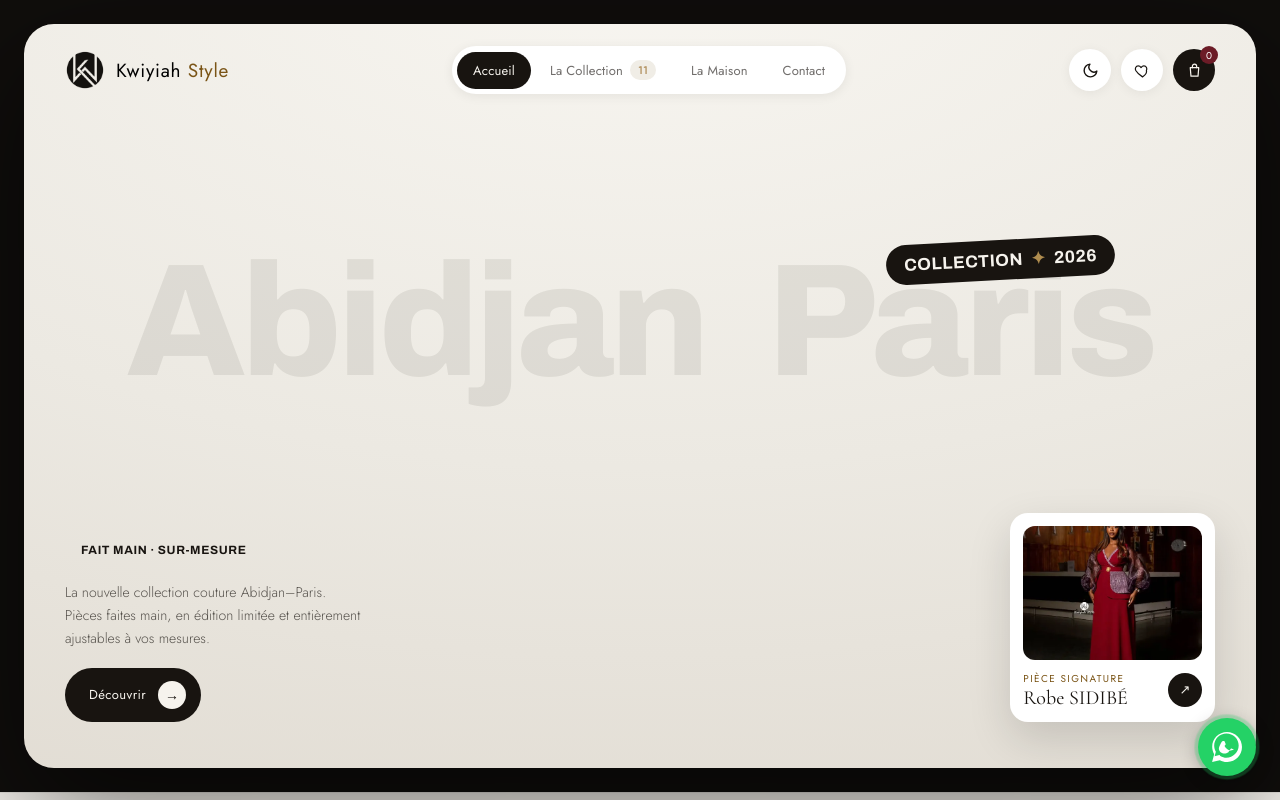
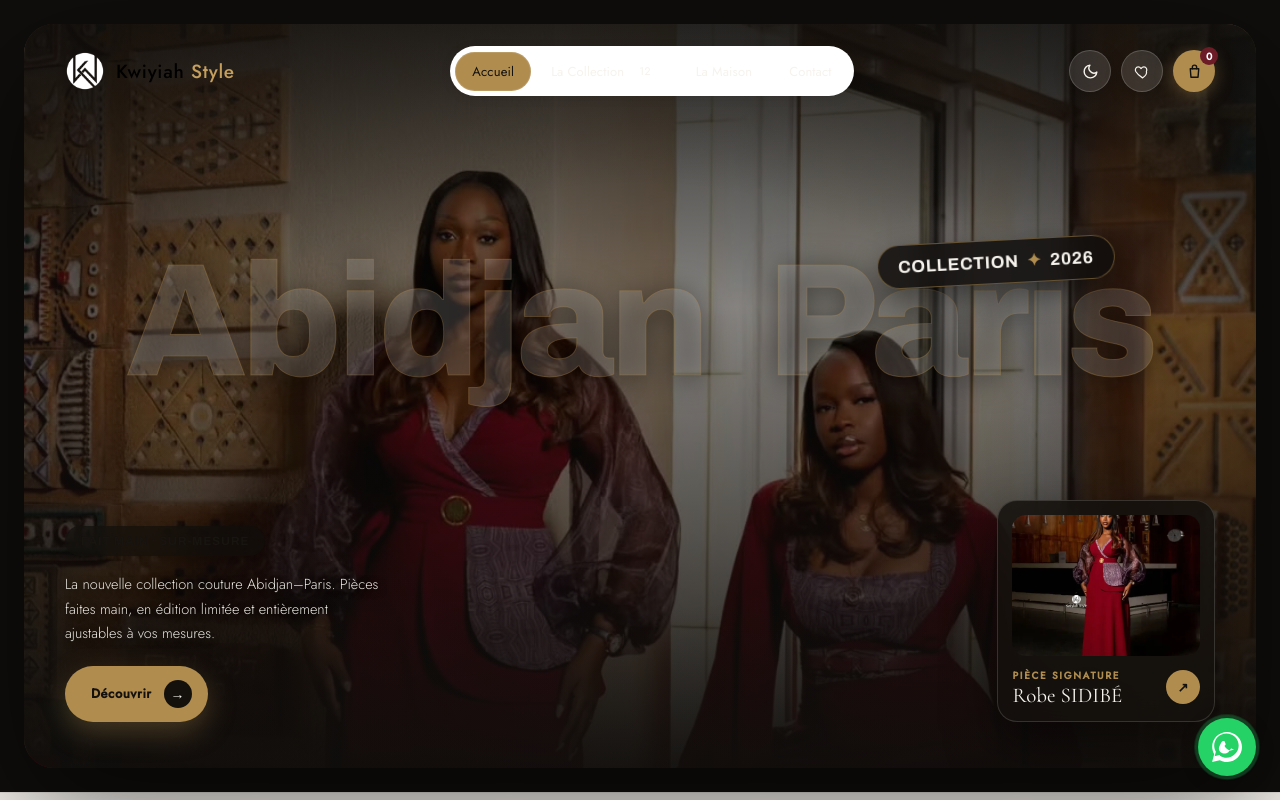
Before and after one commit to ephremkouadio2003-prog/kwiyiah, a website: page site/index.html in a window 1280 px wide. Shown: the top 800 px of the page. Drawn offline with nearby package versions, Linux system fonts and the light colour scheme.

Commit message:
feat: fond héro haute couture, typographie parfaite et ajout de l'ensemble AKOUBA

```diff
--- a/site/index.html
+++ b/site/index.html
@@ -505,18 +505,23 @@ a{color:inherit;text-decoration:none}
 <div>
   <!-- HERO VITRINE (style Gravity Free) -->
   <section style="padding:clamp(12px,2vw,24px);background:#100e0c">
-    <div class="kw-hero-inner" style="position:relative;border-radius:30px;overflow:hidden;background:radial-gradient(135% 120% at 50% -10%,#f8f6f1 0%,#ece9e2 58%,#e2ddd4 100%);min-height:min(840px,93vh);box-shadow:0 40px 120px rgba(0,0,0,.55)">
+    <div class="kw-hero-inner" style="position:relative;border-radius:30px;overflow:hidden;background:#100e0c;min-height:min(840px,93vh);box-shadow:0 40px 120px rgba(0,0,0,.55)">
+      <!-- FOND ÉDITORIAL HAUTE COUTURE AVEC VOILE DE CONTRASTE -->
+      <div class="kw-hero-bg-media" style="position:absolute;inset:0;z-index:1;overflow:hidden;pointer-events:none">
+        <img fetchpriority="high" decoding="async" src="assets/eva-sidibe.webp" srcset="assets/eva-sidibe-540.webp 540w, assets/eva-sidibe.webp 1080w" sizes="100vw" alt="Kwiyiah Style Haute Couture" style="width:100%;height:100%;object-fit:cover;object-position:center 22%;filter:brightness(0.72) saturate(1.18)">
+        <div style="position:absolute;inset:0;background:linear-gradient(180deg, rgba(16,14,12,0.82) 0%, rgba(16,14,12,0.3) 38%, rgba(16,14,12,0.58) 68%, rgba(16,14,12,0.94) 100%)"></div>
+        <div style="position:absolute;inset:0;background:radial-gradient(ellipse at 50% 50%, transparent 40%, rgba(16,14,12,0.65) 100%)"></div>
+      </div>
+
       <!-- BAR -->
       <div class="kw-header-bar" style="position:absolute;top:0;left:0;right:0;z-index:6;display:flex;align-items:center;justify-content:space-between;padding:22px clamp(18px,3.2vw,48px)">
-        <!-- Logo et icônes forment une seule ligne ; sur mobile, c'est cette
-             ligne qui reste visible, la navigation passant en dessous. -->
         <div class="kw-header-top">
-        <button type="button" onClick="{{ goAccueil }}" aria-label="Kwiyiah Style — retour à l'accueil" style="background:transparent;border:0;padding:0;font:inherit;text-align:inherit;display:flex;align-items:center;gap:11px;cursor:pointer;color:#181410 !important">
-          <img src="assets/markd.png" alt="" width="40" height="40" style="width:40px;height:40px">
-          <span style="font-size:19px;letter-spacing:.04em;color:#181410 !important">Kwiyiah <span style="color:#7a5416">Style</span></span>
+        <button type="button" onClick="{{ goAccueil }}" aria-label="Kwiyiah Style — retour à l'accueil" style="background:transparent;border:0;padding:0;font:inherit;text-align:inherit;display:flex;align-items:center;gap:11px;cursor:pointer;color:#f6f3ed !important">
+          <img src="assets/markw.png" alt="" width="40" height="40" style="width:40px;height:40px">
+          <span style="font-size:19px;letter-spacing:.04em;color:#f6f3ed !important;font-weight:500">Kwiyiah <span style="color:#c59f5b">Style</span></span>
         </button>
         <div class="kw-header-actions" style="display:flex;align-items:center;gap:10px">
-          <button onClick="{{ toggleTheme }}" aria-label="{{ themeLabel }}" title="{{ themeLabel }}" style="width:42px;height:42px;border-radius:50%;background:#fff;box-shadow:0 2px 12px rgba(0,0,0,.06);color:#181410;display:flex;align-items:center;justify-content:center;transition:var(--theme-transition)">
+          <button onClick="{{ toggleTheme }}" aria-label="{{ themeLabel }}" title="{{ themeLabel }}" style="width:42px;height:42px;border-radius:50%;background:rgba(255,255,255,0.12);backdrop-filter:blur(14px);border:1px solid rgba(255,255,255,0.18);color:#f6f3ed;display:flex;align-items:center;justify-content:center;transition:var(--theme-transition);box-shadow:0 4px 16px rgba(0,0,0,0.25)">
             <sc-if value="{{ isDarkTheme }}" hint-placeholder-val="{{ true }}">
               <svg width="18" height="18" viewBox="0 0 24 24" fill="none" stroke="currentColor" stroke-width="2" stroke-linecap="round" stroke-linejoin="round"><circle cx="12" cy="12" r="5"/><line x1="12" y1="1" x2="12" y2="3"/><line x1="12" y1="21" x2="12" y2="23"/><line x1="4.22" y1="4.22" x2="5.64" y2="5.64"/><line x1="18.36" y1="18.36" x2="19.78" y2="19.78"/><line x1="1" y1="12" x2="3" y2="12"/><line x1="21" y1="12" x2="23" y2="12"/><line x1="4.22" y1="19.78" x2="5.64" y2="18.36"/><line x1="18.36" y1="5.64" x2="19.78" y2="4.22"/></svg>
             </sc-if>
@@ -524,13 +529,13 @@ a{color:inherit;text-decoration:none}
               <svg width="17" height="17" viewBox="0 0 24 24" fill="none" stroke="currentColor" stroke-width="2" stroke-linecap="round" stroke-linejoin="round"><path d="M21 12.79A9 9 0 1 1 11.21 3 7 7 0 0 0 21 12.79z"/></svg>
             </sc-if>
           </button>
-          <button onClick="{{ goFavorites }}" aria-label="{{ favLabelNav }}" title="Favoris" style="position:relative;width:42px;height:42px;border-radius:50%;background:#fff;box-shadow:0 2px 12px rgba(0,0,0,.06);color:#181410;display:flex;align-items:center;justify-content:center"><svg width="17" height="17" viewBox="0 0 24 24" fill="none" stroke="currentColor" stroke-width="1.7" stroke-linecap="round" stroke-linejoin="round"><path d="M12 21s-7-4.6-9.5-9C1 9 2.5 5.5 6 5.5c2 0 3.2 1.2 4 2.3.8-1.1 2-2.3 4-2.3 3.5 0 5 3.5 3.5 6.5C19 16.4 12 21 12 21z"/></svg><sc-if value="{{ hasFav }}" hint-placeholder-val="{{ false }}"><span style="position:absolute;top:-3px;right:-3px;min-width:18px;height:18px;padding:0 4px;background:#9a6f2e;color:#fff;border-radius:30px;font-size:10px;display:flex;align-items:center;justify-content:center">{{ favCount }}</span></sc-if></button>
-          <button onClick="{{ openCart }}" aria-label="{{ cartLabel }}" title="Panier" style="position:relative;width:42px;height:42px;border-radius:50%;background:#181410;color:#f6f3ed;display:flex;align-items:center;justify-content:center"><svg width="17" height="17" viewBox="0 0 24 24" fill="none" stroke="currentColor" stroke-width="1.7" stroke-linecap="round" stroke-linejoin="round"><path d="M6 8h12l-1 12H7L6 8z"/><path d="M9 8V6a3 3 0 0 1 6 0v2"/></svg><span style="position:absolute;top:-3px;right:-3px;min-width:18px;height:18px;padding:0 4px;background:#6c1c27;color:#fff;border-radius:30px;font-size:10px;display:flex;align-items:center;justify-content:center">{{ cartCount }}</span></button>
+          <button onClick="{{ goFavorites }}" aria-label="{{ favLabelNav }}" title="Favoris" style="position:relative;width:42px;height:42px;border-radius:50%;background:rgba(255,255,255,0.12);backdrop-filter:blur(14px);border:1px solid rgba(255,255,255,0.18);box-shadow:0 4px 16px rgba(0,0,0,.25);color:#f6f3ed;display:flex;align-items:center;justify-content:center"><svg width="17" height="17" viewBox="0 0 24 24" fill="none" stroke="currentColor" stroke-width="1.7" stroke-linecap="round" stroke-linejoin="round"><path d="M12 21s-7-4.6-9.5-9C1 9 2.5 5.5 6 5.5c2 0 3.2 1.2 4 2.3.8-1.1 2-2.3 4-2.3 3.5 0 5 3.5 3.5 6.5C19 16.4 12 21 12 21z"/></svg><sc-if value="{{ hasFav }}" hint-placeholder-val="{{ false }}"><span style="position:absolute;top:-3px;right:-3px;min-width:18px;height:18px;padding:0 4px;background:#b08d4f;color:#14110d;font-weight:700;border-radius:30px;font-size:10px;display:flex;align-items:center;justify-content:center">{{ favCount }}</span></sc-if></button>
+          <button onClick="{{ openCart }}" aria-label="{{ cartLabel }}" title="Panier" style="position:relative;width:42px;height:42px;border-radius:50%;background:#b08d4f;color:#14110d;box-shadow:0 4px 18px rgba(176,141,79,.4);display:flex;align-items:center;justify-content:center"><svg width="17" height="17" viewBox="0 0 24 24" fill="none" stroke="currentColor" stroke-width="2" stroke-linecap="round" stroke-linejoin="round"><path d="M6 8h12l-1 12H7L6 8z"/><path d="M9 8V6a3 3 0 0 1 6 0v2"/></svg><span style="position:absolute;top:-3px;right:-3px;min-width:18px;height:18px;padding:0 4px;background:#6c1c27;color:#fff;font-weight:700;border-radius:30px;font-size:10px;display:flex;align-items:center;justify-content:center">{{ cartCount }}</span></button>
         </div>
         </div>
         <nav class="kw-header-nav" aria-label="Navigation principale">
-          <sc-for list="{{ nav }}" as="n" hint-placeholder-count="4">
-            <button onClick="{{ n.onClick }}" style="display:inline-flex;align-items:center;gap:7px;padding:9px 16px;border-radius:30px;font-size:13px;letter-spacing:.01em;background:{{ n.bg }};color:{{ n.color }}">{{ n.label }}<sc-if value="{{ n.hasBadge }}" hint-placeholder-val="{{ false }}"><span style="padding:2px 8px;background:{{ n.badgeBg }};border-radius:30px;font-size:11px;color:{{ n.badgeColor }}">{{ n.badge }}</span></sc-if></button>
+          <sc-for list="{{ heroNav }}" as="n" hint-placeholder-count="4">
+            <button onClick="{{ n.onClick }}" style="display:inline-flex;align-items:center;gap:7px;padding:9px 16px;border-radius:30px;font-size:13px;letter-spacing:.01em;background:{{ n.bg }};color:{{ n.color }};border:1px solid rgba(255,255,255,0.12)">{{ n.label }}<sc-if value="{{ n.hasBadge }}" hint-placeholder-val="{{ false }}"><span style="padding:2px 8px;background:{{ n.badgeBg }};border-radius:30px;font-size:11px;color:{{ n.badgeColor }}">{{ n.badge }}</span></sc-if></button>
           </sc-for>
         </nav>
 
@@ -538,31 +543,27 @@ a{color:inherit;text-decoration:none}
 
       <h1 class="kw-sr-only">Kwiyiah Style — haute couture sur-mesure, collection Abidjan-Paris</h1>
       <!-- TITRE EN FOND -->
-      <!-- Espace ordinaire (et non insécable) + word-spacing : le mot « Paris »
-           peut passer à la ligne sur mobile, où le titre débordait de 50 px. -->
-      <div class="kw-hero-title" aria-hidden="true" style="position:absolute;z-index:2;top:40%;left:0;right:0;transform:translateY(-50%);margin:0;text-align:center;font-family:'Archivo',sans-serif;font-weight:800;font-size:clamp(58px,12.5vw,208px);line-height:.84;letter-spacing:-.03em;word-spacing:.22em;color:rgba(24,20,16,0.08);white-space:nowrap;pointer-events:none">Abidjan Paris</div>
-
-      <!-- Emplacement du visuel central du héros. L'ancienne vidéo détourée
-           (assets/vetement.mp4 + canvas) a été retirée ; déposer ici le nouveau
-           média (img ou video) dans ce conteneur. -->
-      <div class="kw-hero-media" style="position:absolute;z-index:3;left:50%;bottom:0;transform:translateX(-50%);width:clamp(330px,47vw,660px);height:min(820px,88vh);pointer-events:none"></div>
+      <div class="kw-hero-title" aria-hidden="true" style="position:absolute;z-index:2;top:40%;left:0;right:0;transform:translateY(-50%);margin:0;text-align:center;font-family:'Archivo',sans-serif;font-weight:800;font-size:clamp(58px,12.5vw,208px);line-height:.84;letter-spacing:-.03em;word-spacing:.22em;color:rgba(246,243,237,0.16);text-shadow:0 4px 30px rgba(0,0,0,0.5);white-space:nowrap;pointer-events:none;-webkit-text-stroke:1px rgba(176,141,79,0.32)">Abidjan Paris</div>
 
       <!-- BADGE -->
-      <div class="kw-hero-badge" style="position:absolute;z-index:5;top:29%;right:clamp(30px,11vw,180px);transform:rotate(-3deg);display:inline-flex;align-items:center;gap:8px;padding:10px 18px;background:#181410;color:#f6f3ed;border-radius:40px;font-family:'Archivo',sans-serif;font-weight:700;font-size:clamp(12px,1.35vw,19px);letter-spacing:.03em">COLLECTION <span style="color:#b08d4f">✦</span> 2026</div>
+      <div class="kw-hero-badge" style="position:absolute;z-index:5;top:29%;right:clamp(30px,11vw,180px);transform:rotate(-3deg);display:inline-flex;align-items:center;gap:8px;padding:11px 20px;background:rgba(16,14,12,0.85);backdrop-filter:blur(14px);color:#f6f3ed;border:1px solid rgba(176,141,79,0.5);border-radius:40px;font-family:'Archivo',sans-serif;font-weight:700;font-size:clamp(12px,1.35vw,18px);letter-spacing:.04em;box-shadow:0 12px 30px rgba(0,0,0,0.5)">COLLECTION <span style="color:#b08d4f">✦</span> 2026</div>
 
       <!-- COPIE BAS GAUCHE -->
-      <div class="kw-hero-copy" style="position:absolute;z-index:5;left:clamp(18px,3.2vw,48px);bottom:clamp(26px,3.6vw,50px);max-width:300px">
-        <div style="display:inline-flex;align-items:center;padding:8px 16px;border:1.5px solid #181410 !important;border-radius:40px;font-family:'Archivo',sans-serif;font-weight:700;font-size:12px;letter-spacing:.05em;color:#181410 !important;margin-bottom:16px">FAIT MAIN · SUR-MESURE</div>
-        <p style="font-size:14px;line-height:1.65;color:rgba(24,20,16,.7);font-weight:300;margin-bottom:18px">La nouvelle collection couture Abidjan–Paris. Pièces faites main, en édition limitée et entièrement ajustables à vos mesures.</p>
-        <button onClick="{{ goBoutique }}" style="display:inline-flex;align-items:center;gap:12px;padding:13px 15px 13px 24px;background:#181410;color:#f6f3ed;border-radius:40px;font-size:13px;letter-spacing:.03em" style-hover="background:#9a6f2e">Découvrir <span style="width:28px;height:28px;border-radius:50%;background:#f6f3ed;color:#181410;display:flex;align-items:center;justify-content:center;font-size:14px">→</span></button>
+      <div class="kw-hero-copy" style="position:absolute;z-index:5;left:clamp(18px,3.2vw,48px);bottom:clamp(26px,3.6vw,50px);max-width:320px">
+        <div style="display:inline-flex;align-items:center;padding:8px 16px;border:1.5px solid #b08d4f !important;background:rgba(16,14,12,0.65);backdrop-filter:blur(12px);border-radius:40px;font-family:'Archivo',sans-serif;font-weight:700;font-size:12px;letter-spacing:.06em;color:#d4af37 !important;margin-bottom:16px;box-shadow:0 4px 16px rgba(0,0,0,0.3)">FAIT MAIN · SUR-MESURE</div>
+        <p style="font-size:14.5px;line-height:1.7;color:rgba(246,243,237,.95);font-weight:300;margin-bottom:20px;text-shadow:0 2px 8px rgba(0,0,0,0.7)">La nouvelle collection couture Abidjan–Paris. Pièces faites main, en édition limitée et entièrement ajustables à vos mesures.</p>
+        <button onClick="{{ goBoutique }}" style="display:inline-flex;align-items:center;gap:12px;padding:14px 16px 14px 26px;background:#b08d4f;color:#14110d;font-weight:600;border-radius:40px;font-size:13px;letter-spacing:.04em;box-shadow:0 10px 28px rgba(176,141,79,0.35);border:0;cursor:pointer" style-hover="background:#c9a96a;transform:translateY(-2px)">Découvrir <span style="width:28px;height:28px;border-radius:50%;background:#14110d;color:#f6f3ed;display:flex;align-items:center;justify-content:center;font-size:14px">→</span></button>
       </div>
 
       <!-- CARTE PRODUIT BAS DROITE -->
-      <div onClick="{{ goSidibe }}" onKeyDown="{{ goSidibeKey }}" role="button" tabindex="0" aria-label="Voir la robe SIDIBÉ" class="kw-hero-card" style="position:absolute;z-index:5;right:clamp(18px,3.2vw,48px);bottom:clamp(26px,3.6vw,50px);display:flex;flex-direction:column;gap:11px;width:clamp(180px,16vw,222px);padding:13px;background:#fff;border-radius:18px;box-shadow:0 16px 44px rgba(0,0,0,.14);text-align:left;color:var(--text-primary);cursor:pointer" style-hover="box-shadow:0 22px 60px rgba(0,0,0,.2)">
-        <div style="overflow:hidden;border-radius:12px;aspect-ratio:4/3;background:#ece9e2"><img fetchpriority="high" decoding="async" src="assets/sidibe-1.webp" srcset="assets/sidibe-1-540.webp 540w, assets/sidibe-1.webp 1080w" sizes="(max-width:768px) 84px, 222px" alt="Robe SIDIBÉ" style="width:100%;height:100%;object-fit:cover"></div>
+      <div onClick="{{ goSidibe }}" onKeyDown="{{ goSidibeKey }}" role="button" tabindex="0" aria-label="Voir la robe SIDIBÉ" class="kw-hero-card" style="position:absolute;z-index:5;right:clamp(18px,3.2vw,48px);bottom:clamp(26px,3.6vw,50px);display:flex;flex-direction:column;gap:12px;width:clamp(190px,17vw,230px);padding:14px;background:rgba(20,17,14,0.85);backdrop-filter:blur(20px);border:1px solid rgba(255,255,255,0.14);border-radius:20px;box-shadow:0 20px 50px rgba(0,0,0,.5);text-align:left;color:#f6f3ed;cursor:pointer;transition:transform .2s ease,box-shadow .2s ease" style-hover="transform:translateY(-4px);box-shadow:0 24px 60px rgba(0,0,0,.65);border-color:rgba(176,141,79,0.5)">
+        <div style="overflow:hidden;border-radius:14px;aspect-ratio:4/3;background:#181410"><img fetchpriority="high" decoding="async" src="assets/sidibe-1.webp" srcset="assets/sidibe-1-540.webp 540w, assets/sidibe-1.webp 1080w" sizes="(max-width:768px) 84px, 222px" alt="Robe SIDIBÉ" style="width:100%;height:100%;object-fit:cover"></div>
         <div style="display:flex;align-items:center;justify-content:space-between;gap:10px">
-          <div style="min-width:0"><div style="font-size:10px;letter-spacing:.14em;text-transform:uppercase;color:var(--gold);margin-bottom:2px;white-space:nowrap">Pièce signature</div><div style="font-family:'Cormorant Garamond',serif;font-size:20px;line-height:1.05;white-space:nowrap">Robe SIDIBÉ</div></div>
-          <span style="flex:none;width:34px;height:34px;border-radius:50%;background:#181410;color:#f6f3ed;display:flex;align-items:center;justify-content:center;font-size:13px">↗</span>
+          <div style="min-width:0">
+            <div style="font-size:10px;letter-spacing:.16em;text-transform:uppercase;color:#b08d4f;margin-bottom:2px;white-space:nowrap;font-weight:600">Pièce signature</div>
+            <div style="font-family:'Cormorant Garamond',serif;font-size:21px;line-height:1.05;white-space:nowrap;color:#f6f3ed">Robe SIDIBÉ</div>
+          </div>
+          <span style="flex:none;width:34px;height:34px;border-radius:50%;background:#b08d4f;color:#14110d;display:flex;align-items:center;justify-content:center;font-size:13px;font-weight:700">↗</span>
         </div>
       </div>
 
@@ -607,7 +608,7 @@ a{color:inherit;text-decoration:none}
   <!-- MUSES MARQUEE -->
   <div aria-hidden="true" style="padding:36px 0;border-top:1px solid var(--border-color);overflow:hidden;white-space:nowrap">
     <div style="display:inline-block;animation:kwMarq 34s linear infinite">
-      <span style="font-family:'Cormorant Garamond',serif;font-size:clamp(46px,8vw,108px);font-weight:600;color:transparent;-webkit-text-stroke:1px rgba(176,141,79,.55);letter-spacing:.02em">SIDIBÉ &nbsp;·&nbsp; EVA &nbsp;·&nbsp; DIOR &nbsp;·&nbsp; JADA &nbsp;·&nbsp; JESSICA &nbsp;·&nbsp; DIANA &nbsp;·&nbsp; INAYA &nbsp;·&nbsp; SIDIBÉ &nbsp;·&nbsp; EVA &nbsp;·&nbsp; DIOR &nbsp;·&nbsp; JADA &nbsp;·&nbsp; JESSICA &nbsp;·&nbsp; DIANA &nbsp;·&nbsp; INAYA &nbsp;·&nbsp; </span>
+      <span style="font-family:'Cormorant Garamond',serif;font-size:clamp(46px,8vw,108px);font-weight:600;color:transparent;-webkit-text-stroke:1px rgba(176,141,79,.55);letter-spacing:.02em">SIDIBÉ &nbsp;·&nbsp; EVA &nbsp;·&nbsp; DIOR &nbsp;·&nbsp; JADA &nbsp;·&nbsp; JESSICA &nbsp;·&nbsp; DIANA &nbsp;·&nbsp; INAYA &nbsp;·&nbsp; AKOUBA &nbsp;·&nbsp; SIDIBÉ &nbsp;·&nbsp; EVA &nbsp;·&nbsp; DIOR &nbsp;·&nbsp; JADA &nbsp;·&nbsp; JESSICA &nbsp;·&nbsp; DIANA &nbsp;·&nbsp; INAYA &nbsp;·&nbsp; AKOUBA &nbsp;·&nbsp; </span>
     </div>
   </div>
 
@@ -1313,6 +1314,13 @@ class Component extends DCLogic {
         colors:[{name:'Dégradé Bleu',css:'linear-gradient(180deg,#8bb4e7 0%,#244b82 50%,#0e1f3d 100%)',img:'assets/inaya-1.webp'}],
         versions:['Version Culotte (3 pièces)','Version Pantalon (3 pièces)'],
         versionImgs:{'Version Culotte (3 pièces)':'assets/inaya-3.webp','Version Pantalon (3 pièces)':'assets/inaya-4.webp'} },
+      { id:'akouba', name:"L'ensemble AKOUBA", cat:'Ensembles', ref:'Réf. KW-AKO',
+        tagline:'Ensemble 3 pièces monogramme · Duo Jada-Adjara',
+        desc:"Avec le duo Jada-Adjara, découvrez le nouvel ensemble AKOUBA. En version short comme en pantalon, AKOUBA est un ensemble 3 pièces chic et confortable que vous trouverez à notre vente privée en plusieurs couleurs. Silhouette structurée, chemise fluide à monogramme Kwiyiah et finitions soignées font d'AKOUBA l'incarnation du luxe décontracté.",
+        img:'assets/akouba-1.webp', gallery:['assets/akouba-2.webp','assets/akouba-3.webp','assets/akouba-4.webp','assets/akouba-5.webp','assets/akouba-6.webp'],
+        colors:[{name:'Noir Monogramme',css:N,img:'assets/akouba-1.webp'}],
+        versions:['Version Short (3 pièces)','Version Pantalon (3 pièces)'],
+        versionImgs:{'Version Short (3 pièces)':'assets/akouba-3.webp','Version Pantalon (3 pièces)':'assets/akouba-1.webp'} },
     ];
     let cart=[], fav=[];
     try{ cart=JSON.parse(localStorage.getItem('kw_cart')||'[]'); }catch(e){}
@@ -1629,15 +1637,18 @@ class Component extends DCLogic {
     ];
     const activeKey=(st.screen==='produit'||st.screen==='checkout')?'boutique':st.screen;
     const nav=navDef.map(n=>{ const a=n.key===activeKey; return {label:n.label,onClick:n.onClick,hasBadge:!!n.badge,badge:n.badge||'',
-      bg:a?'#181410':'transparent', color:a?'#f6f3ed':'rgba(24,20,16,.62)',
-      badgeBg:a?'rgba(255,255,255,.18)':'#f0ede6', badgeColor:a?'#f6f3ed':'#9a6f2e'}; });
+      bg:a?'var(--text-primary)':'transparent', color:a?'var(--bg-primary)':'var(--text-secondary)',
+      badgeBg:a?'rgba(255,255,255,.2)':'var(--bg-secondary)', badgeColor:a?'var(--bg-primary)':'var(--gold)'}; });
+    const heroNav=navDef.map(n=>{ const a=n.key===activeKey; return {label:n.label,onClick:n.onClick,hasBadge:!!n.badge,badge:n.badge||'',
+      bg:a?'#b08d4f':'rgba(255,255,255,0.14)', color:a?'#14110d':'#f6f3ed',
+      badgeBg:a?'rgba(0,0,0,.22)':'rgba(255,255,255,0.22)', badgeColor:a?'#14110d':'#f6f3ed'}; });
 
     return {
       isAccueil: st.screen==='accueil', isBoutique: st.screen==='boutique', isProduit: st.screen==='produit' && !!p, isMaison: st.screen==='maison',
       isContact: st.screen==='contact', isCheckout: st.screen==='checkout',
       notAccueil: st.screen!=='accueil',
       showFullFooter: st.screen==='accueil'||st.screen==='maison',
-      nav, hasFav: st.fav.length>0,
+      nav, heroNav, hasFav: st.fav.length>0,
       contactSent: st.contactSent, contactOpen: !st.contactSent, checkoutDone: st.checkoutDone, checkoutActive: !st.checkoutDone, orderRef: st.orderRef||'',
       cForm:this._refCForm, submitContact:(e)=>this.submitContact(e),
       waFallback: st.waFallback||'', waBlocked: !!st.waFallback,
```
Also changed, not shown: site/assets/akouba-1-540.webp (added), site/assets/akouba-1.webp (added), site/assets/akouba-2-540.webp (added), site/assets/akouba-2.webp (added), site/assets/akouba-3-540.webp (added), site/assets/akouba-3.webp (added), site/assets/akouba-4-540.webp (added), site/assets/akouba-4.webp (added), site/assets/akouba-5-540.webp (added), site/assets/akouba-5.webp (added), site/assets/akouba-6-540.webp (added), site/assets/akouba-6.webp (added).
